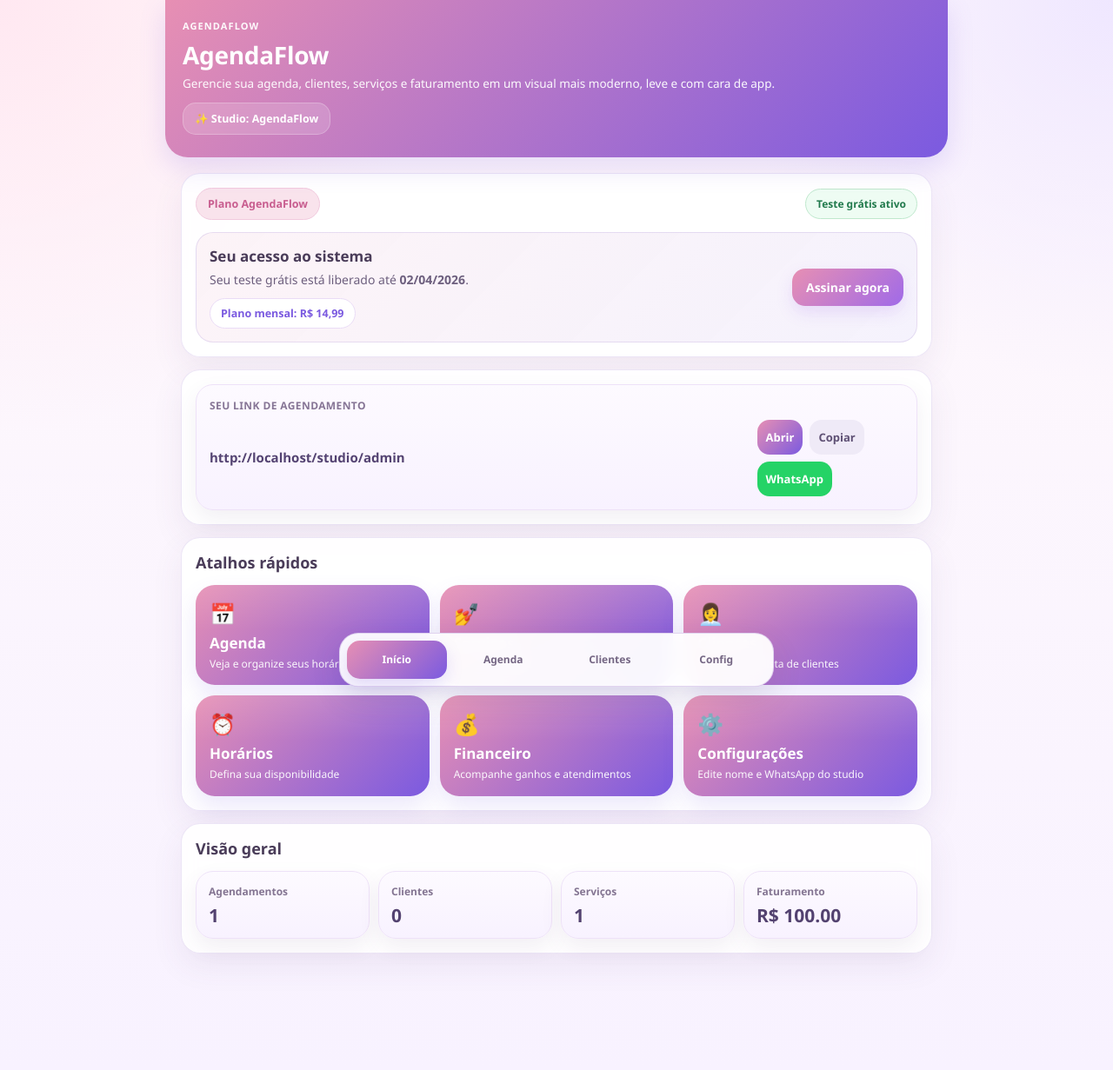
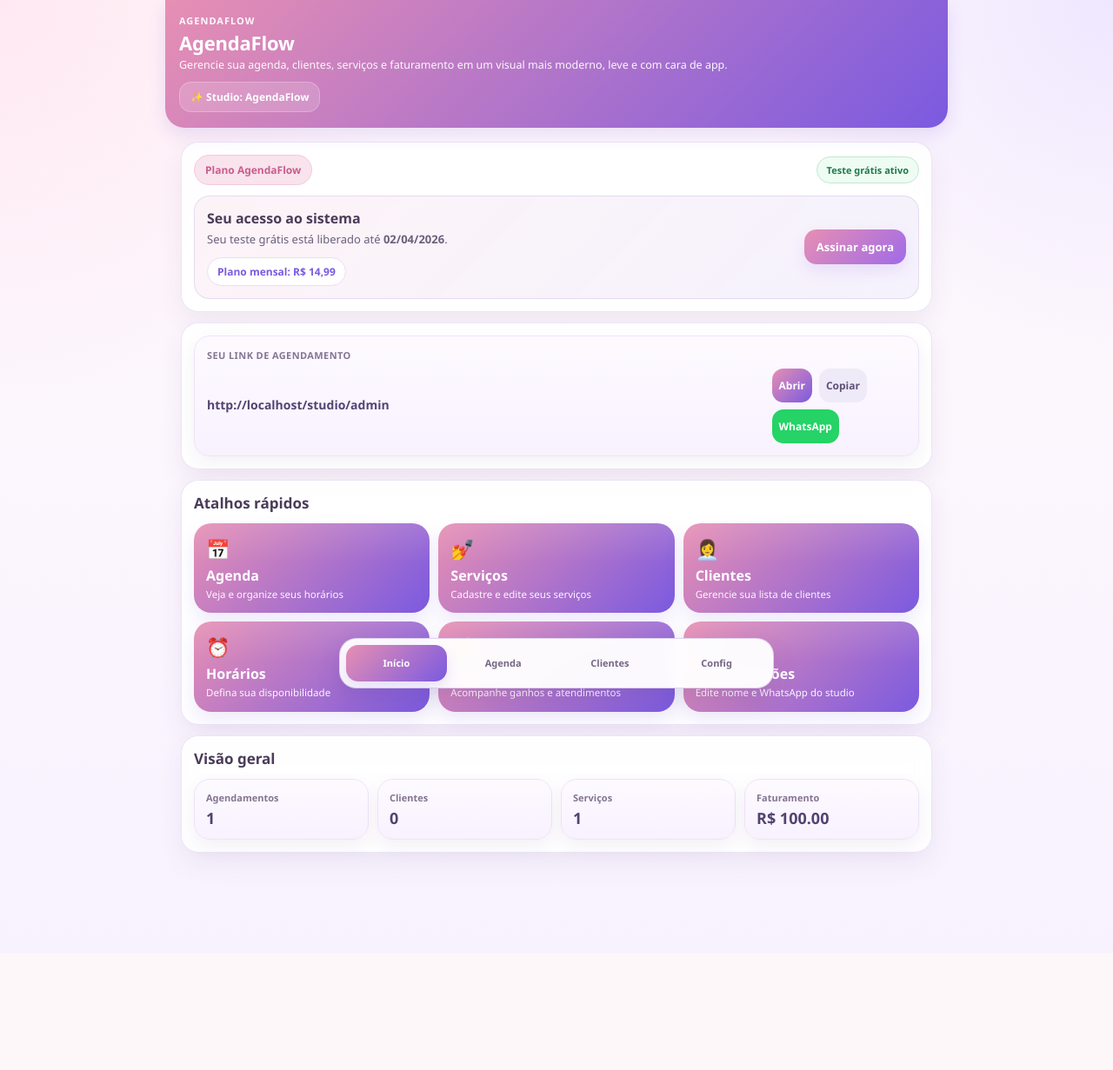
Before and after one commit to hilzenirs-ship-it/agendaflow, a Flask app: page / in a window 1280 px wide. Shown: the whole page at 87% size. After the commit the page ends 993 px from the top, so only its background shows below. Run offline with Flask 3, Linux system fonts and the light colour scheme; a user stored in the database is signed in; data comes from the database, SQL or seed files in the repository; data that the repository does not hold is empty.

Commit message:
ajusta dashboard completo

```diff
--- a/agendaflow/templates/dashboard.html
+++ b/agendaflow/templates/dashboard.html
@@ -29,8 +29,8 @@
             --success-text: #227a4d;
             --danger-bg: #fff0f3;
             --danger-text: #b24065;
-            --shadow: 0 14px 36px rgba(90, 61, 119, 0.08);
-            --shadow-soft: 0 10px 24px rgba(90, 61, 119, 0.08);
+            --shadow: 0 12px 28px rgba(90, 61, 119, 0.08);
+            --shadow-soft: 0 8px 20px rgba(90, 61, 119, 0.07);
             --radius-xl: 28px;
             --radius-lg: 24px;
             --radius-md: 20px;
@@ -48,7 +48,8 @@
                 linear-gradient(180deg, #fff9fc 0%, #f8f2ff 100%);
             color: var(--text);
             min-height: 100vh;
-            padding-bottom: 120px;
+            padding-bottom: 104px;
+            overflow-x: hidden;
         }
 
         .app-shell {
@@ -62,10 +63,10 @@
         .topo {
             background: linear-gradient(135deg, #e78fb3, #7b5ae0);
             color: white;
-            padding: 18px 16px 22px;
-            border-bottom-left-radius: 26px;
-            border-bottom-right-radius: 26px;
-            box-shadow: 0 12px 30px rgba(123, 90, 224, 0.18);
+            padding: 14px 14px 16px;
+            border-bottom-left-radius: 22px;
+            border-bottom-right-radius: 22px;
+            box-shadow: 0 8px 20px rgba(123, 90, 224, 0.16);
             position: sticky;
             top: 0;
             z-index: 10;
@@ -74,36 +75,36 @@
         .marca {
             font-size: 11px;
             font-weight: 800;
-            letter-spacing: 1.1px;
+            letter-spacing: 1px;
             text-transform: uppercase;
-            opacity: 0.95;
+            opacity: 0.94;
         }
 
         .topo h1 {
-            margin-top: 10px;
-            font-size: 24px;
+            margin-top: 6px;
+            font-size: 20px;
             font-weight: 800;
             line-height: 1.15;
-            letter-spacing: -0.3px;
+            letter-spacing: -0.2px;
         }
 
         .topo p {
-            margin-top: 7px;
-            font-size: 13.5px;
-            opacity: 0.96;
-            line-height: 1.5;
+            margin-top: 4px;
+            font-size: 12.5px;
+            opacity: 0.95;
+            line-height: 1.42;
         }
 
         .nome-studio {
-            margin-top: 12px;
+            margin-top: 10px;
             display: inline-flex;
             align-items: center;
-            gap: 8px;
+            gap: 6px;
             background: rgba(255,255,255,0.16);
             border: 1px solid rgba(255,255,255,0.24);
-            padding: 9px 13px;
-            border-radius: 15px;
-            font-size: 12.5px;
+            padding: 8px 12px;
+            border-radius: 14px;
+            font-size: 12px;
             font-weight: 700;
             backdrop-filter: blur(6px);
         }
@@ -111,17 +112,17 @@
         .conteudo {
             width: 100%;
             margin: 0 auto;
-            padding: 14px 12px 0;
+            padding: 12px 12px 0;
         }
 
         .bloco {
             background: var(--card);
             border: 1px solid var(--line);
-            border-radius: 22px;
-            padding: 16px;
+            border-radius: 20px;
+            padding: 14px;
             box-shadow: var(--shadow);
             backdrop-filter: blur(8px);
-            margin-bottom: 14px;
+            margin-bottom: 12px;
         }
 
         .linha-topo {
@@ -130,7 +131,7 @@
             align-items: center;
             gap: 10px;
             flex-wrap: wrap;
-            margin-bottom: 14px;
+            margin-bottom: 12px;
         }
 
         .badge {
@@ -140,34 +141,32 @@
             background: #f9e3ec;
             color: var(--rose-dark);
             border: 1px solid #f1cade;
-            padding: 9px 13px;
+            padding: 8px 12px;
             border-radius: 999px;
             font-weight: 800;
-            font-size: 12.5px;
+            font-size: 12px;
         }
 
         .botao-link {
             text-decoration: none;
             background: linear-gradient(135deg, #e78fb3, #a06ae8);
             color: white;
-            padding: 12px 16px;
-            border-radius: 15px;
+            padding: 11px 14px;
+            border-radius: 14px;
             font-weight: 800;
-            font-size: 14px;
-            box-shadow: 0 8px 18px rgba(160, 106, 232, 0.18);
+            font-size: 13px;
+            box-shadow: 0 8px 18px rgba(160, 106, 232, 0.16);
             display: inline-flex;
             align-items: center;
             justify-content: center;
             transition: transform 0.18s ease, opacity 0.18s ease;
-            border: none;
-            cursor: pointer;
         }
 
         .botao-link:hover,
         .menu-card:hover,
         .nav-btn:hover,
         .btn-link:hover {
-            transform: translateY(-2px);
+            transform: translateY(-1px);
             opacity: 0.98;
         }
 
@@ -179,36 +178,36 @@
         }
 
         .atalhos-titulo {
-            font-size: 18px;
+            font-size: 17px;
             font-weight: 800;
             color: #4a3c59;
-            margin-bottom: 14px;
+            margin-bottom: 12px;
         }
 
         .plano-box {
             background: linear-gradient(135deg, rgba(231,143,179,0.10), rgba(123,90,224,0.08));
             border: 1px solid rgba(201, 182, 228, 0.4);
-            border-radius: 20px;
-            padding: 15px;
+            border-radius: 18px;
+            padding: 14px;
         }
 
         .plano-linha {
             display: flex;
             flex-direction: column;
-            gap: 14px;
+            gap: 12px;
         }
 
         .plano-titulo {
-            font-size: 17px;
+            font-size: 16px;
             font-weight: 800;
             color: #4a3c59;
-            margin-bottom: 5px;
+            margin-bottom: 4px;
         }
 
         .plano-texto {
-            font-size: 14px;
+            font-size: 13px;
             color: #6d5f7e;
-            line-height: 1.55;
+            line-height: 1.5;
         }
 
         .plano-preco {
@@ -217,9 +216,9 @@
             background: #ffffff;
             border: 1px solid #eadcf6;
             color: #7b5ae0;
-            padding: 8px 12px;
+            padding: 7px 11px;
             border-radius: 999px;
-            font-size: 12.5px;
+            font-size: 12px;
             font-weight: 800;
         }
 
@@ -227,9 +226,9 @@
             display: inline-flex;
             align-items: center;
             justify-content: center;
-            padding: 8px 12px;
+            padding: 7px 11px;
             border-radius: 999px;
-            font-size: 12px;
+            font-size: 11px;
             font-weight: 800;
         }
 
@@ -248,14 +247,14 @@
         .link-box {
             background: linear-gradient(180deg, #fdfaff, #f8f2ff);
             border: 1px solid #eee2f8;
-            border-radius: 20px;
-            padding: 15px;
+            border-radius: 18px;
+            padding: 14px;
             box-shadow: var(--shadow-soft);
         }
 
         .link-box .label {
             color: #867595;
-            font-size: 12px;
+            font-size: 11px;
             font-weight: 800;
             margin-bottom: 8px;
             text-transform: uppercase;
@@ -273,7 +272,7 @@
         }
 
         .link-info .valor {
-            font-size: 15px;
+            font-size: 14px;
             font-weight: 800;
             color: #544372;
             word-break: break-word;
@@ -290,9 +289,9 @@
         .btn-link {
             text-decoration: none;
             border: none;
-            padding: 11px 10px;
-            border-radius: 14px;
-            font-size: 13px;
+            padding: 11px 8px;
+            border-radius: 13px;
+            font-size: 12px;
             font-weight: 800;
             cursor: pointer;
             text-align: center;
@@ -317,21 +316,21 @@
         .menu-grid {
             display: grid;
             grid-template-columns: repeat(2, 1fr);
-            gap: 12px;
+            gap: 10px;
         }
 
         .menu-card {
             text-decoration: none;
             background: linear-gradient(135deg, #e78fb3, #7b5ae0);
             color: white;
-            border-radius: 22px;
-            min-height: 108px;
-            padding: 16px;
+            border-radius: 20px;
+            min-height: 98px;
+            padding: 14px;
             display: flex;
             flex-direction: column;
             justify-content: flex-end;
             align-items: flex-start;
-            box-shadow: 0 12px 26px rgba(123, 90, 224, 0.14);
+            box-shadow: 0 10px 22px rgba(123, 90, 224, 0.13);
             transition: transform 0.18s ease, opacity 0.18s ease;
             position: relative;
             overflow: hidden;
@@ -353,21 +352,21 @@
         }
 
         .menu-icone {
-            font-size: 24px;
-            margin-bottom: 8px;
+            font-size: 22px;
+            margin-bottom: 7px;
         }
 
         .menu-texto {
-            font-size: 17px;
+            font-size: 16px;
             font-weight: 800;
             line-height: 1.2;
         }
 
         .subinfo {
-            margin-top: 5px;
-            font-size: 12px;
+            margin-top: 4px;
+            font-size: 11.5px;
             opacity: 0.94;
-            line-height: 1.4;
+            line-height: 1.35;
         }
 
         .resumo-grid {
@@ -379,20 +378,20 @@
         .resumo-card {
             background: linear-gradient(180deg, #fdfaff, #f8f2ff);
             border: 1px solid #eee2f8;
-            border-radius: 20px;
-            padding: 14px;
+            border-radius: 18px;
+            padding: 13px;
             box-shadow: var(--shadow-soft);
         }
 
         .resumo-titulo {
-            font-size: 12px;
+            font-size: 11px;
             color: #847592;
-            margin-bottom: 7px;
+            margin-bottom: 6px;
             font-weight: 700;
         }
 
         .resumo-valor {
-            font-size: 21px;
+            font-size: 18px;
             font-weight: 800;
             color: #534270;
             line-height: 1.15;
@@ -402,18 +401,18 @@
         .acoes-inferiores {
             position: fixed;
             left: 50%;
-            bottom: 10px;
+            bottom: 8px;
             transform: translateX(-50%);
             width: calc(100% - 16px);
             max-width: 500px;
-            background: rgba(255, 255, 255, 0.95);
+            background: rgba(255, 255, 255, 0.96);
             border: 1px solid rgba(222, 208, 239, 0.9);
-            border-radius: 22px;
-            padding: 8px;
-            box-shadow: 0 14px 34px rgba(78, 58, 110, 0.12);
+            border-radius: 20px;
+            padding: 7px;
+            box-shadow: 0 12px 28px rgba(78, 58, 110, 0.12);
             display: grid;
             grid-template-columns: repeat(4, 1fr);
-            gap: 8px;
+            gap: 7px;
             backdrop-filter: blur(10px);
             z-index: 20;
         }
@@ -421,14 +420,14 @@
         .nav-btn {
             text-decoration: none;
             text-align: center;
-            padding: 11px 6px;
-            border-radius: 15px;
+            padding: 10px 4px;
+            border-radius: 14px;
             font-weight: 800;
-            font-size: 12px;
+            font-size: 11px;
             color: #756784;
             background: transparent;
             line-height: 1.2;
-            min-height: 44px;
+            min-height: 42px;
             display: flex;
             align-items: center;
             justify-content: center;
@@ -437,7 +436,7 @@
         .nav-btn.ativo {
             background: linear-gradient(135deg, #e78fb3, #7b5ae0);
             color: white;
-            box-shadow: 0 8px 18px rgba(123, 90, 224, 0.18);
+            box-shadow: 0 8px 16px rgba(123, 90, 224, 0.16);
         }
 
         @media (min-width: 700px) {
@@ -446,7 +445,7 @@
             }
 
             .conteudo {
-                padding: 18px 18px 0;
+                padding: 16px 18px 0;
             }
 
             .resumo-grid {
@@ -476,26 +475,30 @@
             }
 
             .topo {
-                padding: 22px 20px 26px;
+                padding: 16px 16px 18px;
             }
 
             .topo h1 {
-                font-size: 28px;
+                font-size: 22px;
             }
         }
 
         @media (max-width: 420px) {
             .topo h1 {
-                font-size: 22px;
+                font-size: 18px;
+            }
+
+            .topo p {
+                font-size: 12px;
             }
 
             .resumo-valor {
-                font-size: 19px;
+                font-size: 17px;
             }
 
             .menu-card {
-                min-height: 100px;
-                padding: 14px;
+                min-height: 92px;
+                padding: 13px;
             }
 
             .menu-texto {
@@ -507,8 +510,8 @@
             }
 
             .nav-btn {
-                font-size: 11px;
-                padding: 10px 4px;
+                font-size: 10px;
+                padding: 9px 3px;
             }
 
             .acoes-link {
```
